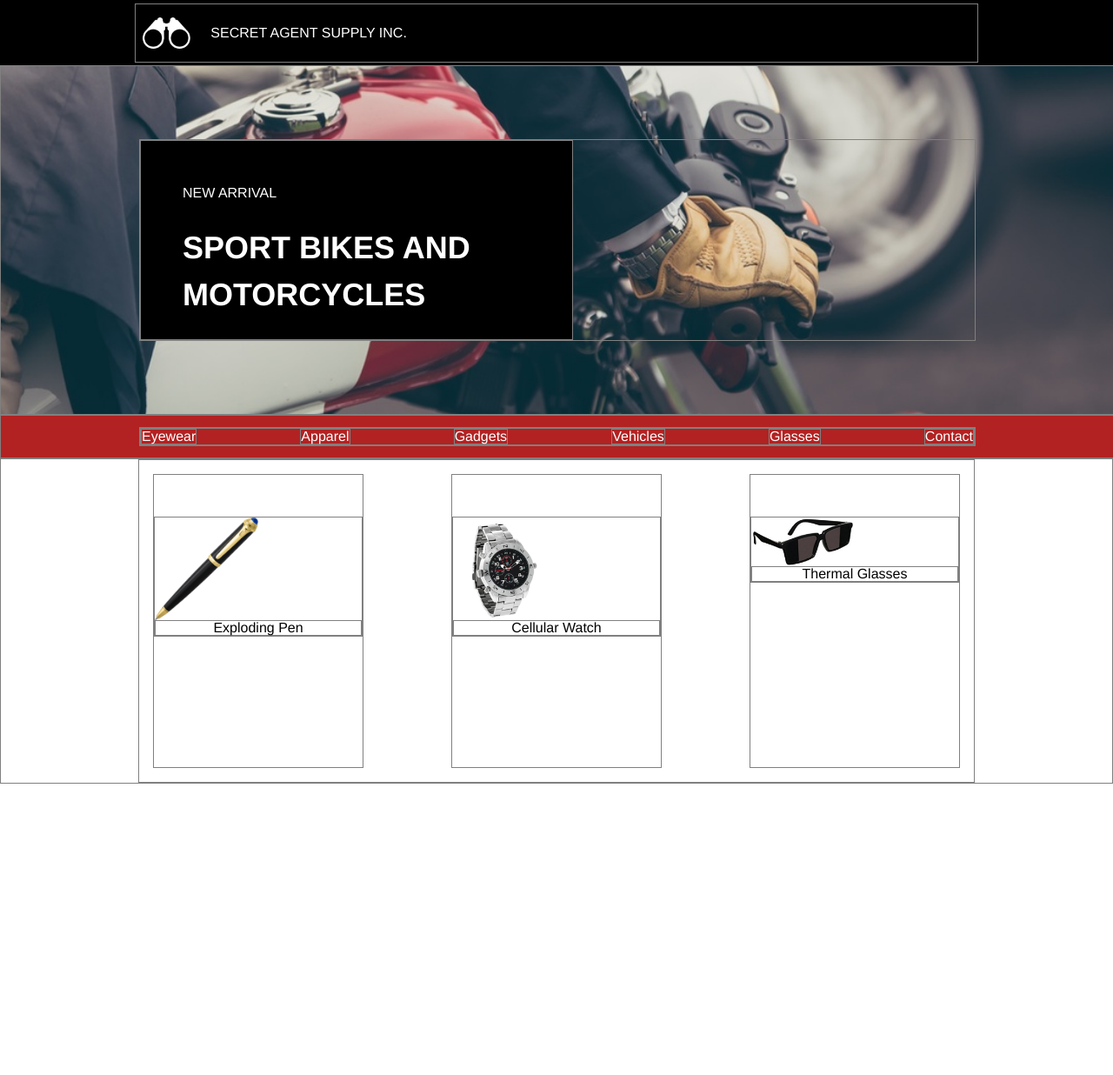
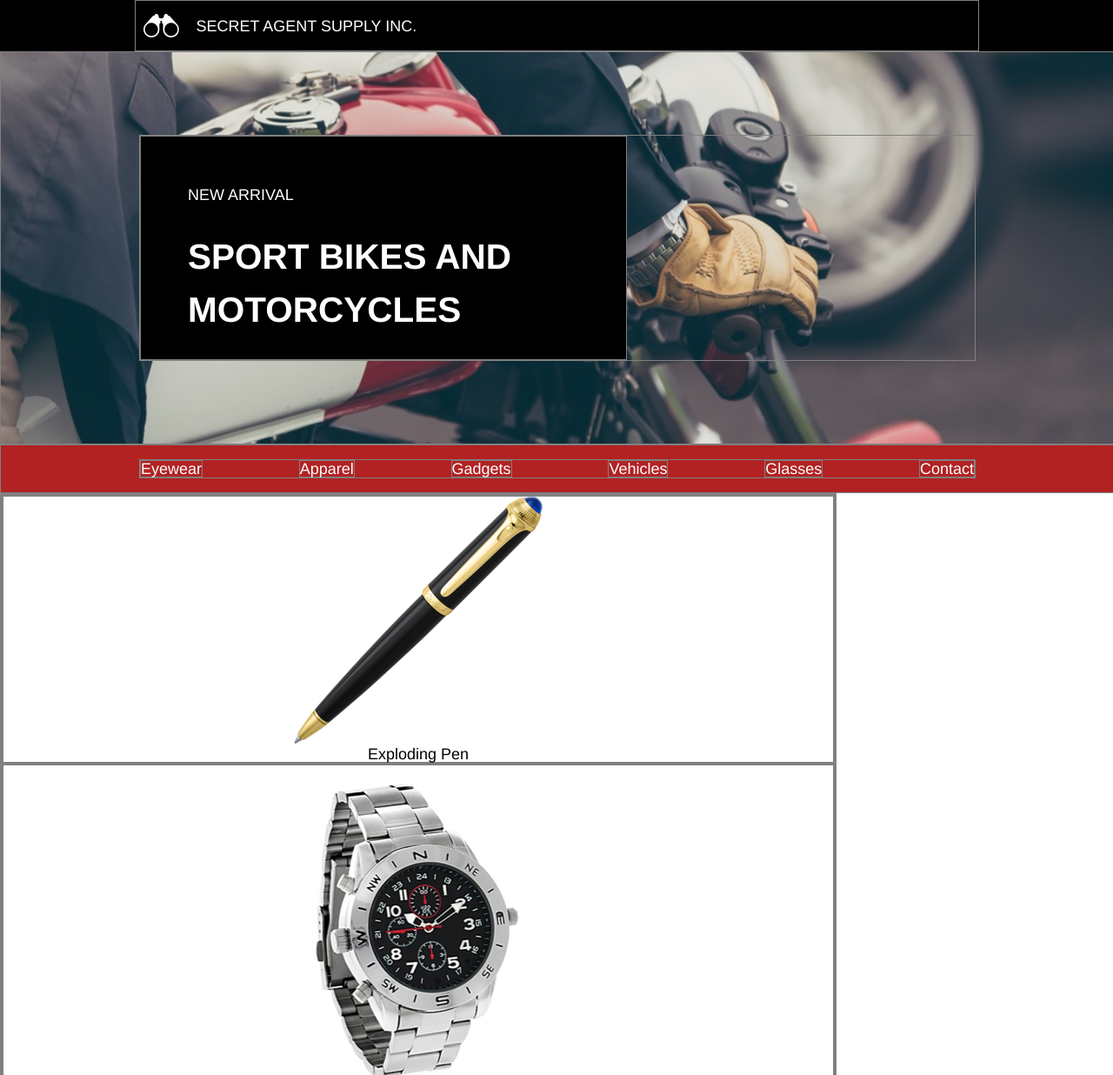
Before and after one commit to willrphillips/secretagent, a plain HTML site: page index.html in a window 1280 px wide. Shown: the top 1236 px of the page at 87% size. Before the commit the page ends 901 px from the top, so only its background shows below. Drawn offline with Linux system fonts and the light colour scheme.

Commit message:
I have no idea what I'm doing

```diff
--- a/index.html
+++ b/index.html
@@ -32,8 +32,7 @@
 <!-- Nav Section -->
 
     <nav>
-      <div class="nav-box">
-        <ul>
+      <ul class="container">
         <li><a href="#">Eyewear</a></li>
         <li><a href="#">Apparel</a></li>
         <li><a href="#">Gadgets</a></li>
@@ -41,39 +40,33 @@
         <li><a href="#">Glasses</a></li>
         <li><a href="#">Contact</a></li>
       </ul>
-      </div>
     </nav>
 
 <!-- Content Section -->
 
-    <div class="content">
+    <div class="container2">
       <div class="items">
         <div class="item">
-          <div class="image">
+          <div class="item-image">
             <img src="./resources/images/pen.png">
-          <div class="description">
-            <p>Exploding Pen<p>
-          </div>
+            <p class="item-description">Exploding Pen</p>
           </div>
         </div>
         <div class="item">
-          <div class="image">
+          <div class="item-image">
             <img src="./resources/images/watch.png">
-          <div class="description">
-            <p>Cellular Watch<p>
-          </div>
+            <p class="item-description">Cellular Watch</p>
           </div>
         </div>
         <div class="item">
-          <div class="image">
+          <div class="item-image">
             <img src="./resources/images/glasses.png">
-            <div class="description">
-              <p>Thermal Glasses<p>
-            </div>
+            <p class="item-description">Thermal Glasses</p>
           </div>
         </div>
       </div>
     </div>
 
+
   </body>
 </html>
--- a/resources/css/style.css
+++ b/resources/css/style.css
@@ -1,19 +1,27 @@
 html {
   font-family: helvetica, arial, sans-serif;
+  font-size: 18px;
+  text-align: center;
 }
 
 div, nav, nav li, nav ul, .description {
   border: 1px solid gray;
 }
 
+header, .container, nav, .hero {
+  text-align: left;
+}
 
 header {
   background-color: black;
   width: 100%;
-  height: 75px;
   display: flex;
   justify-content: center;
   align-items: center;
+}
+
+header .container {
+  padding: 15px 0px 15px .5em;
 }
 
 .container img, header h4 {
@@ -21,20 +29,17 @@ header {
   vertical-align: middle;
 }
 .container img {
-  max-height: 2.25em;
+  height: 1.5em;
+  padding-right: 15px;
 }
 
 .container {
-  padding: 15px 0px 15px 0.5em;
   max-width: 960px;
+  align-items: center;
 }
 
 .container, .new-arrival {
   flex-grow: 1;
-}
-
-header h4 {
-  margin-left: 2%;
 }
 
 header h4, .new-arrival h4 {
@@ -90,13 +95,6 @@ nav {
   justify-content: center;
 }
 
-.nav-box {
-  display: flex;
-  max-width: 960px;
-  flex-grow: 1;
-  justify-content: center;
-}
-
 nav ul {
   display: flex;
   justify-content: center;
@@ -110,35 +108,8 @@ nav a {
   text-decoration: none;
 }
 
-.content {
-  display: flex;
-  justify-content: center;
+.container2 {
+  max-width: 960px;
+  display: block;
+  text-align: center;
 }
-
-.items {
-  flex-grow: 1;
-  max-width: 960px;
-  display: flex;
-  justify-content: space-between;
-}
-
-.item {
-  padding: 3em 0em;
-  margin: 1em;
-  width: 15em;
-  height: 15em;
-  display: inline-block;
-  vertical-align: middle;
-}
-
-.item img {
-  max-width: 50%;
-  display: flex;
-  justify-content: center;
-  max-height: 100%;
-}
-
-.description {
-  display: flex;
-  justify-content: center;
-}
```
Lines whose indentation alone changed are shown as unchanged.
